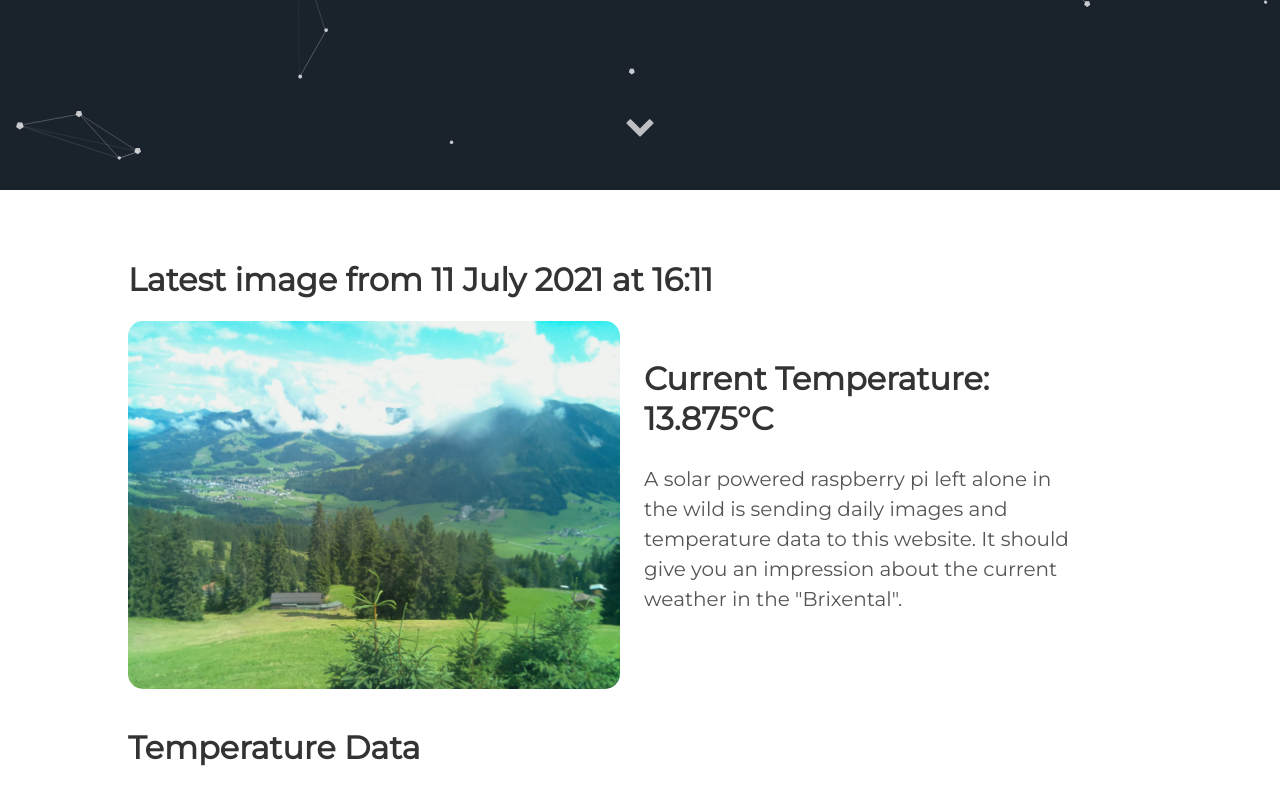
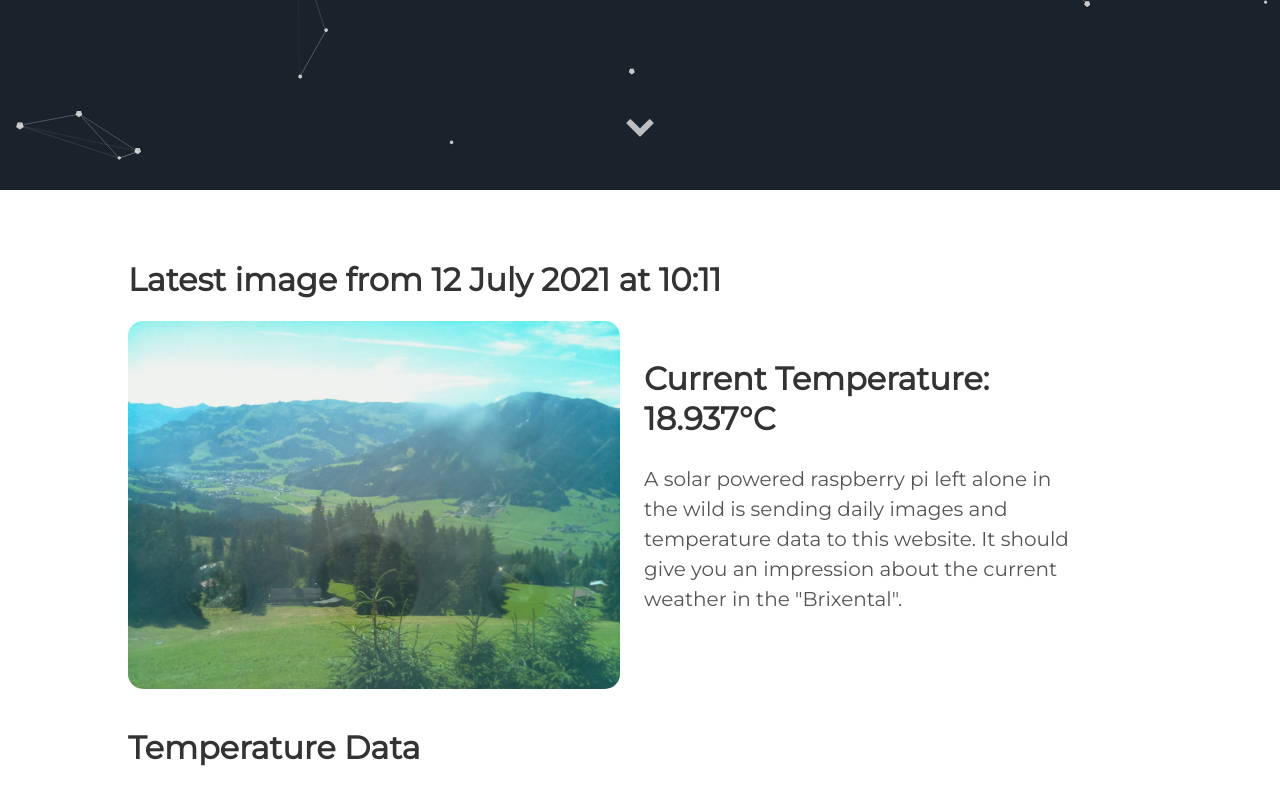
Before and after one commit to vektorious/vektorious.github.io, a Jekyll site: the page built from resources/huette.md, in a window 1280 px wide and 900 px high, scrolled down 710 px. Shown: the top 805 px of the window. Built offline with Jekyll 4.4.1, drawn with Linux system fonts in a browser that asks for light colours.

Commit message:
I'm a bot beep boop

```diff
--- a/resources/huette.md
+++ b/resources/huette.md
@@ -6,13 +6,13 @@ image: '/assets/img/'
 description: 'Live image from the Austrian alps'
 twitter_text: ' '
 ---
-## Latest image from 11 July 2021 at 16:11
+## Latest image from 12 July 2021 at 10:11
 <div class="huette">
   <div class="huette-image">
     <img src="{{ "/assets/img/huette.jpg" | prepend: site.baseurl }}">
   </div>
   <div class="huette-text">
-        <h2>Current Temperature: 13.875°C</h2>
+        <h2>Current Temperature: 18.937°C</h2>
         <p>A solar powered raspberry pi left alone in the wild is sending daily images and temperature data to this website. It should give you an impression about the current weather in the "Brixental".</p>
 
   </div>
```
Also changed, not shown: rpi-script/2021-07-12_101034.txt (renamed from rpi-script/2021-07-11_161033.txt, +5 -5 lines), rpi-script/huette.md (+2 -2 lines), assets/img/huette.jpg, assets/img/temp_plot.png, rpi-script/temp_plot.png, 1 other file.
